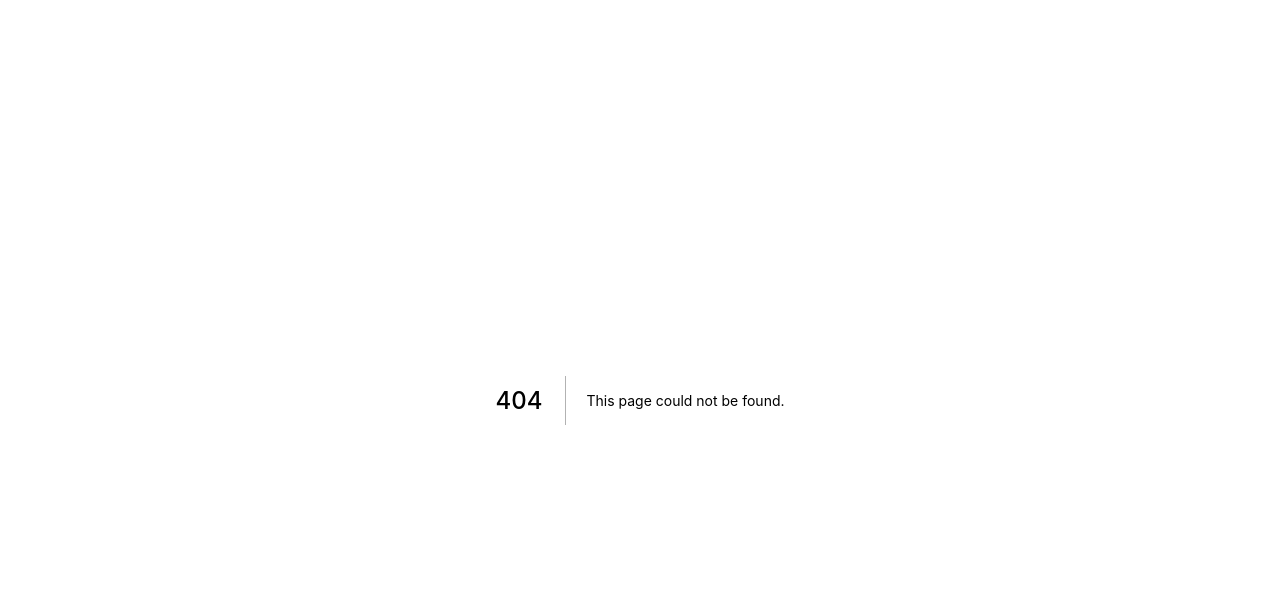
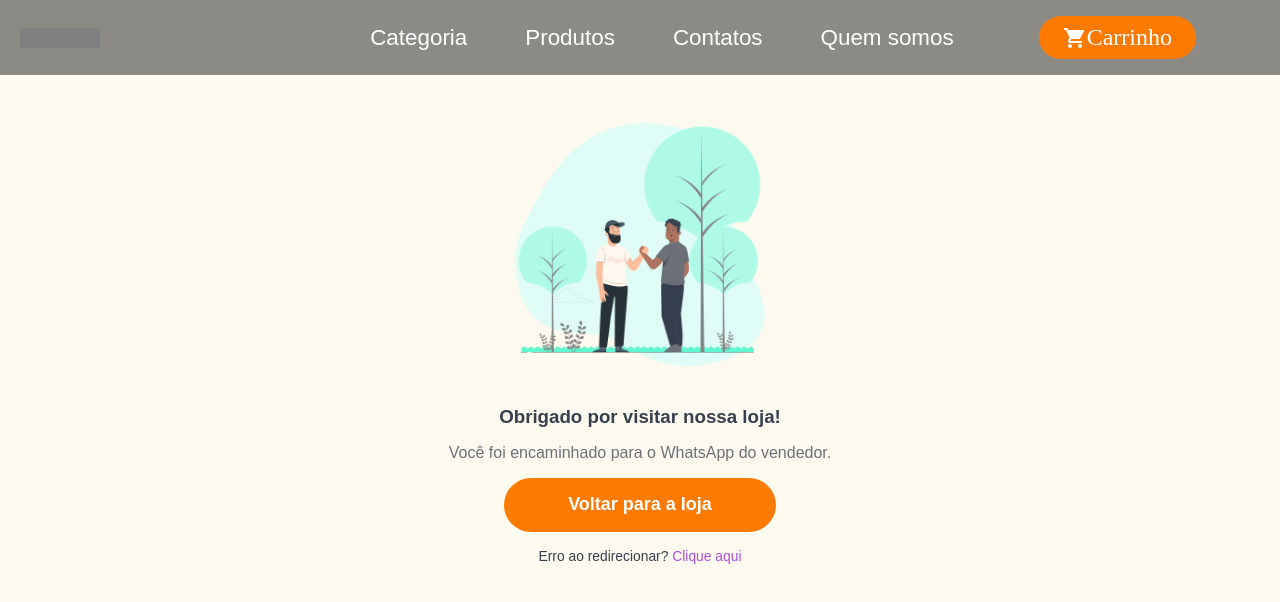
Before and after one commit to VictorCampelo/potty-dashboard, a Next.js app: page /cart/finish in a window 1280 px wide. Before the commit this address had no page. Shown: the top 602 px of the page. Built offline with nearby package versions, Linux system fonts and the light colour scheme.

Commit message:
feat: finish pucharse page created

```diff
--- /dev/null
+++ b/src/pages/cart/finish.tsx
@@ -0,0 +1,204 @@
+import Head from 'next/head'
+import styled from 'styled-components'
+import HeaderProducts from 'components/molecules/HeaderShop'
+import { Button as BigButton } from 'components/atoms/Button'
+import router from 'next/router'
+
+const Cart = () => {
+  return (
+    <>
+      <Head>
+        <title>Cart | Último</title>
+      </Head>
+
+      <HeaderProducts />
+
+      <Container>
+        <Content>
+          <FinishPucharse>
+            <img src="/images/finishCart.png" alt="Compra finalizada" />
+
+            <h1>Obrigado por visitar nossa loja!</h1>
+
+            <p>Você foi encaminhado para o WhatsApp do vendedor.</p>
+
+            <BigButton
+              title="Voltar para a loja"
+              onClick={() => router.push('/')}
+            />
+
+            <span>
+              Erro ao redirecionar? <a href="/cart">Clique aqui</a>
+            </span>
+          </FinishPucharse>
+        </Content>
+      </Container>
+    </>
+  )
+}
+
+export default Cart
+
+const FinishPucharse = styled.section`
+  width: 100%;
+  height: 100%;
+  display: flex;
+  justify-content: center;
+  align-items: center;
+  flex-direction: column;
+
+  img {
+    width: 250px;
+    margin-bottom: 40px;
+  }
+
+  h1,
+  p {
+    margin-bottom: 1rem;
+  }
+
+  span {
+    margin-top: 1rem;
+    color: var(--gray-700);
+    font-size: 0.865rem;
+  }
+
+  a {
+    color: var(--color-secondary);
+  }
+`
+
+const Container = styled.main`
+  width: 100%;
+  height: 100%;
+  align-items: center;
+  justify-content: center;
+  display: flex;
+  padding: 0 4rem;
+`
+
+const Content = styled.section`
+  max-width: 1420px;
+  height: 100%;
+  width: 100%;
+  padding-top: 3rem;
+`
+
+const CartContainer = styled.section`
+  background: white;
+  width: 100%;
+  border-radius: 30px;
+  box-shadow: rgba(99, 99, 99, 0.2) 0px 2px 8px 0px;
+  display: flex;
+  margin-top: 2rem;
+  flex-direction: column;
+
+  h1 {
+    padding: 2rem 1.5rem;
+  }
+
+  .info {
+    span,
+    strong {
+      font-size: 1.25rem;
+    }
+
+    strong {
+      color: var(--color-primary);
+    }
+  }
+
+  .buttonContainer {
+    display: flex;
+
+    button {
+      padding: 0 1rem;
+      display: flex;
+      align-items: center;
+      margin-left: 1rem;
+      border: none;
+      background: white;
+      border-radius: 50px;
+      height: 48px;
+      font-weight: bold;
+
+      svg {
+        margin-right: 0.5rem;
+      }
+
+      &.empty {
+        border: 1px solid var(--red);
+        color: var(--red);
+      }
+
+      &.finish {
+        background: var(--color-primary);
+        color: white;
+      }
+    }
+  }
+`
+
+const CartHead = styled.div`
+  display: flex;
+  width: 100%;
+  padding: 1rem 2rem;
+
+  section {
+    flex: 1;
+    display: flex;
+    justify-content: center;
+  }
+
+  span {
+    color: var(--blue-primary);
+    font-weight: 700;
+    font-size: 1.25rem;
+  }
+`
+
+const CartProduct = styled.div`
+  display: flex;
+  width: 100%;
+  padding: 1rem 2rem;
+  align-items: center;
+  border-top: 1px solid var(--gray-100);
+
+  section {
+    flex: 1;
+    display: flex;
+    justify-content: center;
+
+    span {
+      font-size: 1.5rem;
+    }
+
+    .exclude {
+      display: flex;
+      border: none;
+      background: white;
+      border-radius: 30px;
+      padding: 1rem;
+      box-shadow: rgba(99, 99, 99, 0.2) 0px 2px 8px 0px;
+
+      strong {
+        margin-left: 0.5rem;
+        color: var(--red);
+      }
+    }
+
+    :last-child {
+      display: flex;
+      justify-content: flex-end;
+    }
+
+    .imgContainer {
+      width: 90px;
+      height: 90px;
+      border-radius: 5px;
+      background: var(--gray-300);
+      margin-right: 1rem;
+      padding: 30px;
+    }
+  }
+`
```
Also changed, not shown: src/pages/cart/index.tsx (+6 -3 lines), public/images/finishCart.png (added).
